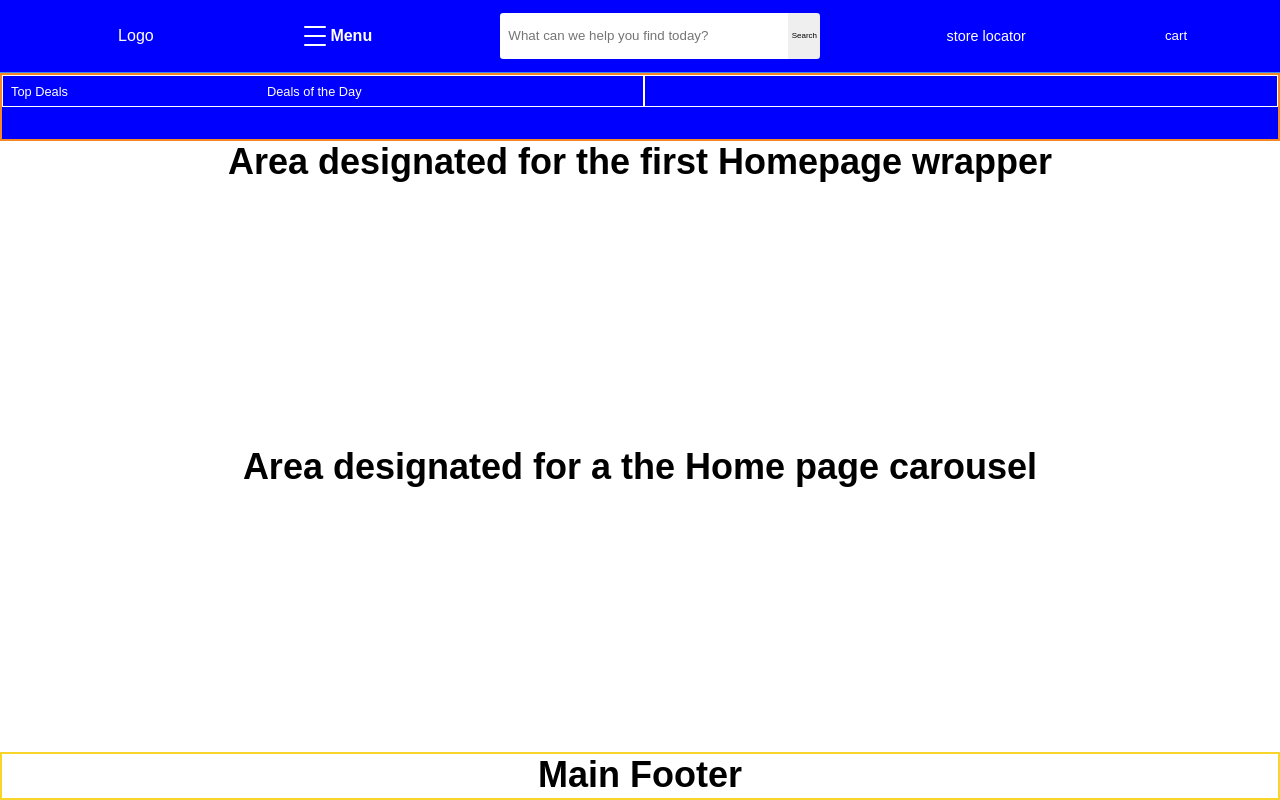
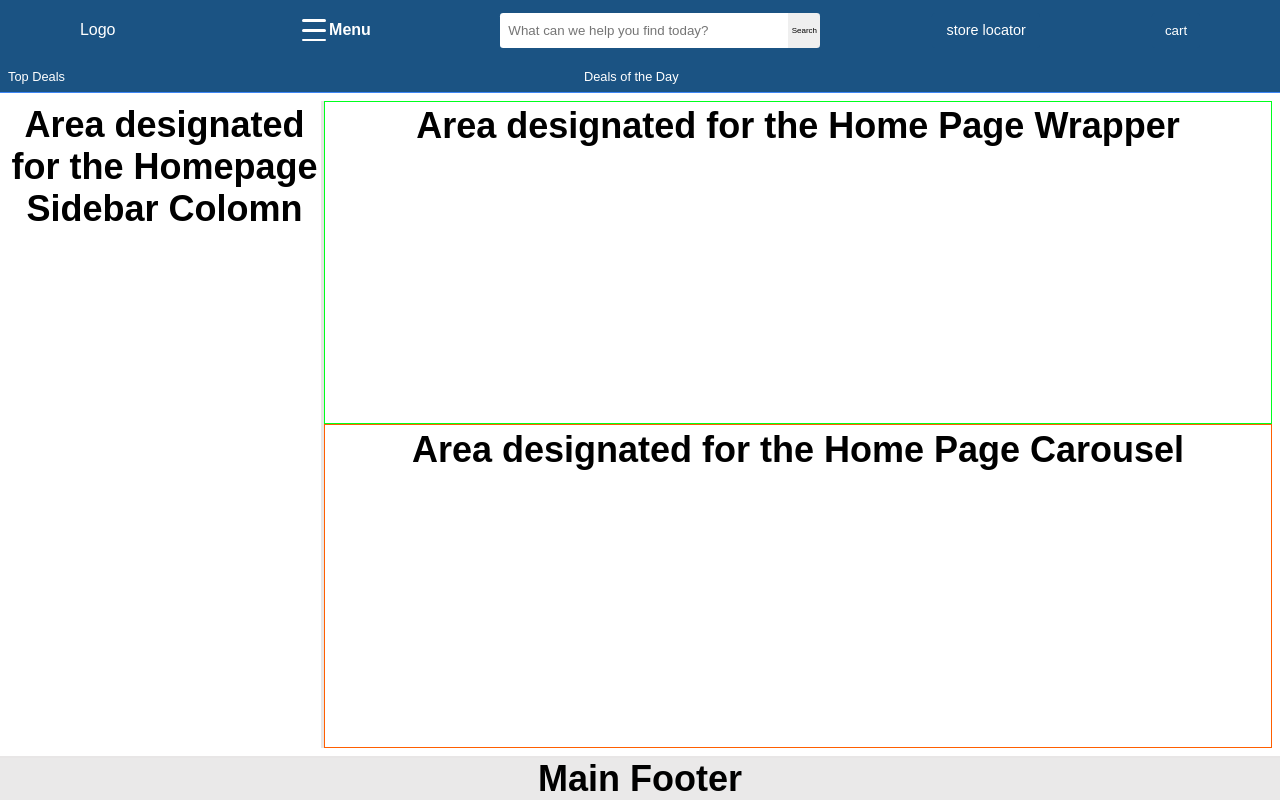
Before and after one commit to ant07hony/eCommerce-Website-Template-MERN, a React (Create React App) app in the folder frontend/: page / in a window 1280 px wide. Built offline with nearby package versions, Linux system fonts and the light colour scheme; no server answers.

Commit message:
refactored Header and Main

```diff
--- a/frontend/src/components/App/App.css
+++ b/frontend/src/components/App/App.css
@@ -8,58 +8,38 @@
 
 :root {
   --main-bg-color: white;
+  --header-nav-global-bg-color: rgb(27, 83, 131);
+  --footer-bg-color: rgb(234, 233, 233);
+  --main-border-style-color: rgb(232, 230, 230);
   --product-card-color: white;
   --search-button-color: ;
   --add-to-cart-button-color: ;
 
 }
 
+body {
+  font-family: Arial, Helvetica, sans-serif;
+  font-size: 18px;
+}
+
 .App {
-  /* height: 100%;
-  width: auto; */
+  height: 100%;
+  width: auto;
   display: flex;
   flex-direction: column;
-  /* grid-gap: 5px;
-  grid-template-columns: repeat(4, 1fr);
-  grid-auto-rows: mminmax(100px, auto);
-  grid-template-areas:
-    "Header Header Header Header"
-    "Aside Main Main Main"
-    "Footer Footer Footer Footer"
-    ; */
-  /* overflow: scroll; */
+  overflow: scroll;
 }
 
 .App > * {
   background-color: var(--main-bg-color);
 }
 
-body {
-  font-family: Arial, Helvetica, sans-serif;
-  font-size: 18px;
-  /* height: 100%;
-  width: auto; */
-  /* border: solid 2px black; */
-}
 
-/* Header{
-  grid-area: Header;
-}
 
-Aside{
-  grid-area: Aside;
-}
-
-Main{
-  grid-area: Main;
-}
-
-Footer{
-  grid-area: Footer;
-} */
 
 h1,h2,h3,h4,h5,h6 {
   margin: 0;
+  padding: 0;
   text-align: center;
 
 }
--- a/frontend/src/components/App/App.js
+++ b/frontend/src/components/App/App.js
@@ -10,7 +10,7 @@ function App() {
       <Header/>
       {/* <Aside/> */}
       <Main/>
-      {/* <Footer/> */}
+      <Footer/>
     </div>
   );
 }
--- a/frontend/src/components/Footer/Footer.css
+++ b/frontend/src/components/Footer/Footer.css
@@ -1,6 +1,9 @@
-/* .Footer-container {
+.Footer-container {
     display: grid;
     border: solid 2px rgb(247, 213, 42);
+    background-color: var(--footer-bg-color);
+    border-color: var(--main-border-style-color);
+    border-style: solid none none none;
     height: 3rem;
     width: auto;
-} */
+}
--- a/frontend/src/components/Header/Header.css
+++ b/frontend/src/components/Header/Header.css
@@ -1,25 +1,47 @@
 .Header-container {
     display: flex;
+    flex-direction: column;
     justify-content: center;
     /* border: solid 2px rgb(182, 42, 247); */
     border-bottom: solid 1px rgb(61, 134, 245);
-    height: 5rem;
+    height: 7rem;
     width: auto;
   }
 
-  .nav-global {
+  .nav-global-top {
     display: flex;
     justify-content: space-around;
     /* border: solid 2px rgb(43, 244, 39); */
     height: 100%;
     padding: .8rem 2rem;
-    background-color: rgb(0, 0, 255);
+    background-color: var(--header-nav-global-bg-color);
+  }
+
+  .nav-global-bottom {
+    display: flex;
+    justify-content: center;
+    align-content: center;
+    background-color: var(--header-nav-global-bg-color);
+    height: 2rem;
+    width: auto;
+    margin: 0;
+    padding: .5rem;
+  }
+
+  .nav-global-bottom > ol {
+    padding: 0;
+    font-size: .8rem;
+    color: white;
+    font-weight: 100;
+    display: flex;
+    list-style: none;
+    padding: 0 7rem 0 0;
   }
 
   .logo-anchor {
     /* border: solid black 1px; */
     display: grid;
-    justify-content: center;
+    justify-content: left;
     align-content: center;
     font-size: 1rem;
     max-width: 7rem;
@@ -42,7 +64,7 @@
   .hamburger-menu-line {
     /* border: solid black 1px; */
     border-radius: .3rem;
-    height: .12rem;
+    height: .15rem;
     background-color: white;
     max-width: 1.5rem;
   }
@@ -53,7 +75,7 @@
     flex-direction: column;
     align-items: flex-end;
     justify-content: space-between;
-    padding: .8rem .2rem .8rem .5rem;
+    padding: .4rem .1rem .4rem .25rem;
     width: 2.75rem;
   }
 
@@ -64,7 +86,7 @@
     font-size: 1rem;
     color: white;
     padding: 0 0 0 .1rem;
-    background-color: rgb(0, 0, 255);
+    background-color: var(--header-nav-global-bg-color);
     border: none;
     text-align: left;
   }
@@ -115,7 +137,7 @@
     border: none;
     border-radius: .2rem;
     color: white;
-    background-color: rgb(0, 0, 255);
+    background-color: var(--header-nav-global-bg-color);
   }
 
   .cart {
@@ -130,5 +152,5 @@
     border: none;
     border-radius: .2rem;
     color: white;
-    background-color: rgb(0, 0, 255);
+    background-color: var(--header-nav-global-bg-color);
   }
--- a/frontend/src/components/Header/index.js
+++ b/frontend/src/components/Header/index.js
@@ -14,10 +14,10 @@ function handleSearchClick() {
     // console.log(searchInputValue)
 }
 
-const Nav = (props) => {
+const NavTop = (props) => {
 
     return (
-        <nav className='nav-global'>
+        <nav className='nav-global-top'>
             <div className='logo-anchor'>
                 <Link to="/">Logo</Link>
             </div>
@@ -62,11 +62,27 @@ const Nav = (props) => {
     )
 }
 
+const NavBottom = (props) => {
+    return (
+        <nav className='nav-global-bottom'>
+            <ol>
+                <li>
+                    <a>Top Deals</a>
+                </li>
+                <li>
+                    <a>Deals of the Day</a>
+                </li>
+            </ol>
+        </nav>
+    )
+}
+
 export default function Header(props) {
     return (
         <header className="Header-container">
 
-            <Nav />
+            <NavTop />
+            <NavBottom />
 
             {/* <img src={headerImage || headerImage}/> */}
             {/* <h1>Header</h1> */}
--- a/frontend/src/components/Main-header/Main-header.css
+++ b/frontend/src/components/Main-header/Main-header.css
@@ -1,22 +1,22 @@
 .Main-header {
     display: flex;
     justify-content: center;
-    border: solid 2px rgb(245, 135, 39);
-    background-color: rgb(0, 0, 255);;
-    height: 5rem;
+    align-content: center;
+    background-color: var(--header-nav-global-bg-color);
+    height: 2rem;
     width: auto;
     margin: 0;
+    padding: .5rem;
 }
 
-.Main-header-left-side {
-    height: 2rem;
+/* .Main-header-left-side {
     border: white solid 1px;
     display: flex;
     align-content: center;
     padding: .5rem;
-}
+} */
 
-.Main-header-left-side > ol {
+.Main-header > ol {
     padding: 0;
     font-size: .8rem;
     color: white;
@@ -26,11 +26,6 @@
     padding: 0 7rem 0 0;
 }
 
-/* .Main-header-left-side > li {
-    padding: 0 6rem 0 0;
-} */
-
 .Main-header-right-side {
-    height: 2rem;
     border: white solid 1px;
 }
--- a/frontend/src/components/Main-header/index.js
+++ b/frontend/src/components/Main-header/index.js
@@ -4,9 +4,6 @@ export default function MainHeader(props){
     return (
         <header className='Main-header'>
 
-            <div className='Main-header-left-side'>
-            {/* <a>Top Deals</a>
-            <a>Deals of the Day</a> */}
             <ol>
                 <li>
                     <a>Top Deals</a>
@@ -15,10 +12,13 @@ export default function MainHeader(props){
                     <a>Deals of the Day</a>
                 </li>
             </ol>
+
+            {/* <div className='Main-header-left-side'>
             </div>
 
             <div className='Main-header-right-side'>
-            </div>
+            </div> */}
+
         </header>
     )
 }
--- a/frontend/src/components/Main/Main.css
+++ b/frontend/src/components/Main/Main.css
@@ -4,22 +4,6 @@
     /* border: solid 2px red; */
     height: 100%;
     width: auto;
+    padding: .5rem;
     overflow: scroll;
 }
-
-/* .Main-container-top {
-
-} */
-
-/* .Main-container-top-header{
-    height: 100%;
-    width: auto;
-} */
-
-/* .Main-footer needs to be relocated to Footer.css */
-.Main-footer {
-    border: solid 2px rgb(247, 213, 42);
-    /* display: flex;
-    flex-direction: column; */
-    height: 3.5rem;
-}
--- a/frontend/src/components/Main/index.js
+++ b/frontend/src/components/Main/index.js
@@ -10,7 +10,7 @@ export default function Main(props) {
     return (
         <main className='Main-container'>
 
-            <MainHeader />
+            {/* <MainHeader /> */}
 
             <div className='Main-container-top'>
                 <Routes>
@@ -33,11 +33,11 @@ export default function Main(props) {
                 </Routes>
             </div>
 
-            <div className='Main-footer'>
+            {/* <div className='Main-footer'>
 
                 <Footer />
 
-            </div>
+            </div> */}
 
         </main>
     )
--- a/frontend/src/pages/Home/Home.css
+++ b/frontend/src/pages/Home/Home.css
@@ -3,6 +3,51 @@
 }
 
 .home-page {
-    display: flex;
-    flex-direction: column;
+    /* display: flex;
+    flex-direction: column; */
+    display: grid;
+    grid-template-columns: 25% 75%;
+    grid-template-rows: auto;
+    grid-template-areas:
+        "home-page-sidebar home-page-wrapper"
+        "home-page-sidebar home-page-carousel"
+    ;
+
 }
+
+.home-page-sidebar {
+
+    grid-column-start: 1;
+    grid-column-end: 2;
+    grid-row-start: 1;
+    grid-row-end: 3;
+
+    /* border: solid rgb(231, 231, 231) 1px; */
+    border-color: var(--main-border-style-color);
+    border-style: none solid none none;
+    padding: .2rem;
+    overflow: scroll;
+}
+
+.home-page-wrapper {
+
+    grid-column-start: 2;
+    grid-column-end: 3;
+    grid-row-start: -3;
+    grid-row-end: -2;
+
+    border: solid rgb(0, 255, 30) 1px;
+    padding: .2rem;
+    height: auto;
+}
+
+.home-page-carousel {
+
+    grid-column-start: 2;
+    grid-column-end: 3;
+    grid-row-start: -2;
+    grid-row-end: -1;
+
+    border: solid rgb(255, 94, 0) 1px;
+    padding: .2rem;
+}
--- a/frontend/src/pages/Home/index.js
+++ b/frontend/src/pages/Home/index.js
@@ -9,10 +9,16 @@ export default function Home(props) {
         return (
             <div className='home-page'>
 
-                <div className='home-page-wrapper-1'>
+                <div className='home-page-sidebar'>
+                    <h1>
+                        Area designated for the Homepage Sidebar Colomn
+                    </h1>
+                </div>
+
+                <div className='home-page-wrapper'>
 
                     <h1>
-                    Area designated for the first Homepage wrapper
+                        Area designated for the Home Page Wrapper
                     </h1>
 
                 </div>
@@ -20,7 +26,7 @@ export default function Home(props) {
                 <div className='home-page-carousel'>
 
                     <h1>
-                        Area designated for a the Home page carousel
+                        Area designated for the Home Page Carousel
                     </h1>
 
                 </div>
@@ -40,7 +46,6 @@ export default function Home(props) {
                         />
                     </span>
                 </h1>
-
             </div>
         )
     }
--- a/frontend/src/pages/Product/Product.css
+++ b/frontend/src/pages/Product/Product.css
@@ -10,6 +10,7 @@
 
 .product-card {
     border: solid rgb(232, 230, 230) 1px;
+    border-color: var(--main-border-style-color);
     border-style: solid none none none;
     background-color: var(--product-card-color);
     display: flex;
```
